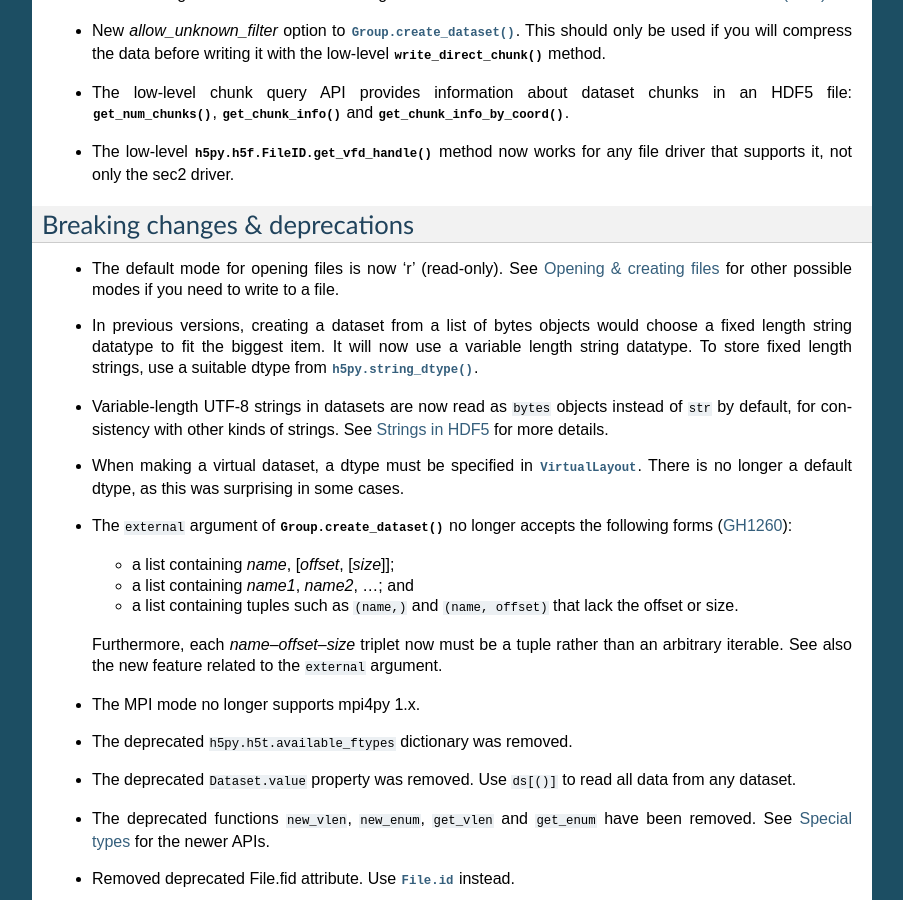
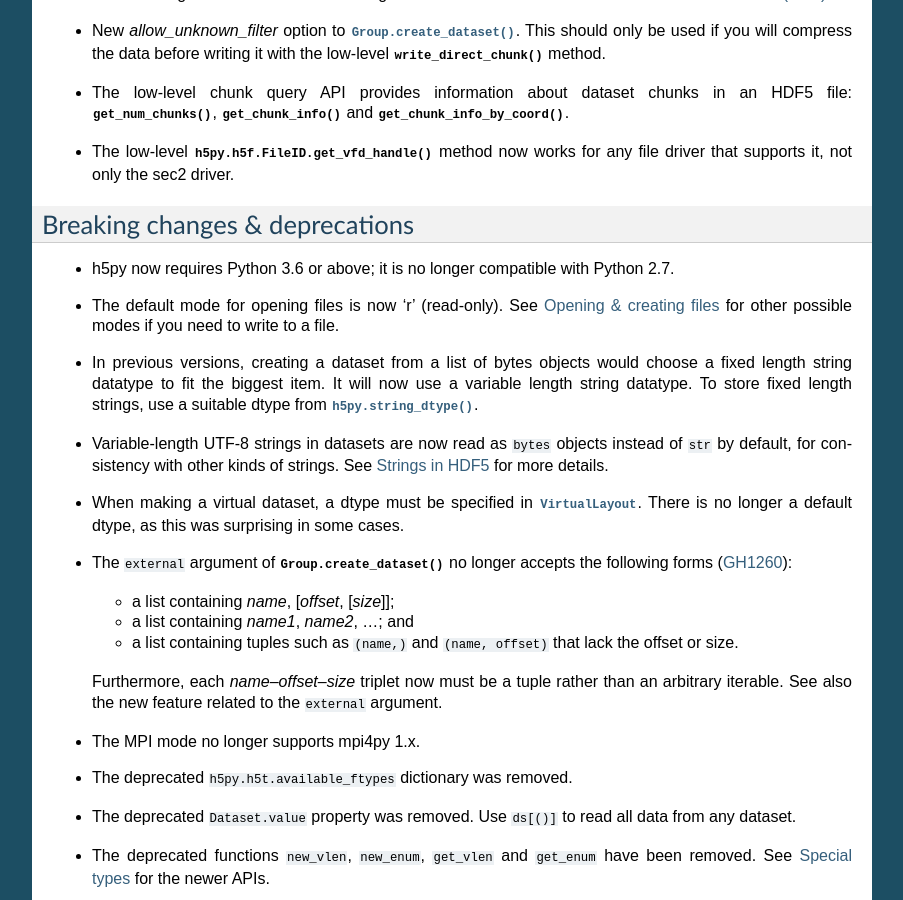
Before and after one commit to zhongxing-2/h5py, a Sphinx documentation site: the page built from docs/whatsnew/3.0.rst, in a window 1280 px wide and 900 px high, scrolled down 1127 px. Shown: the whole window, without its empty margins (198-1101 px from the left). Built offline with Sphinx 7.4.7, drawn with Linux system fonts in a browser that asks for light colours.

Commit message:
Mention end of Python 2 support

```diff
--- a/docs/whatsnew/3.0.rst
+++ b/docs/whatsnew/3.0.rst
@@ -63,6 +63,8 @@ New features
 Breaking changes & deprecations
 -------------------------------
 
+* h5py now requires Python 3.6 or above; it is no longer compatible with Python
+  2.7.
 * The default mode for opening files is now 'r' (read-only).
   See :ref:`file_open` for other possible modes if you need to write to a file.
 * In previous versions, creating a dataset from a list of bytes objects would
```
